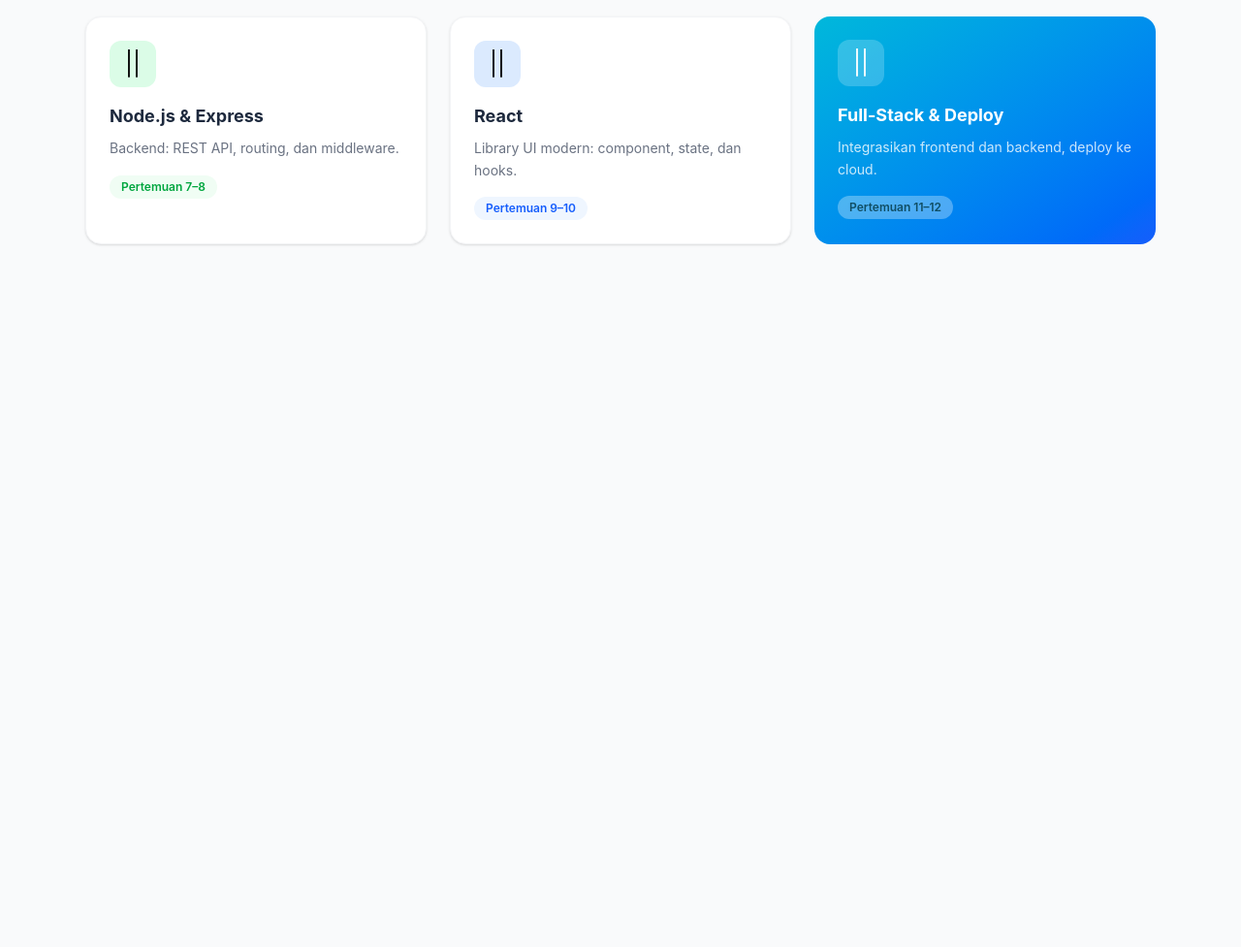
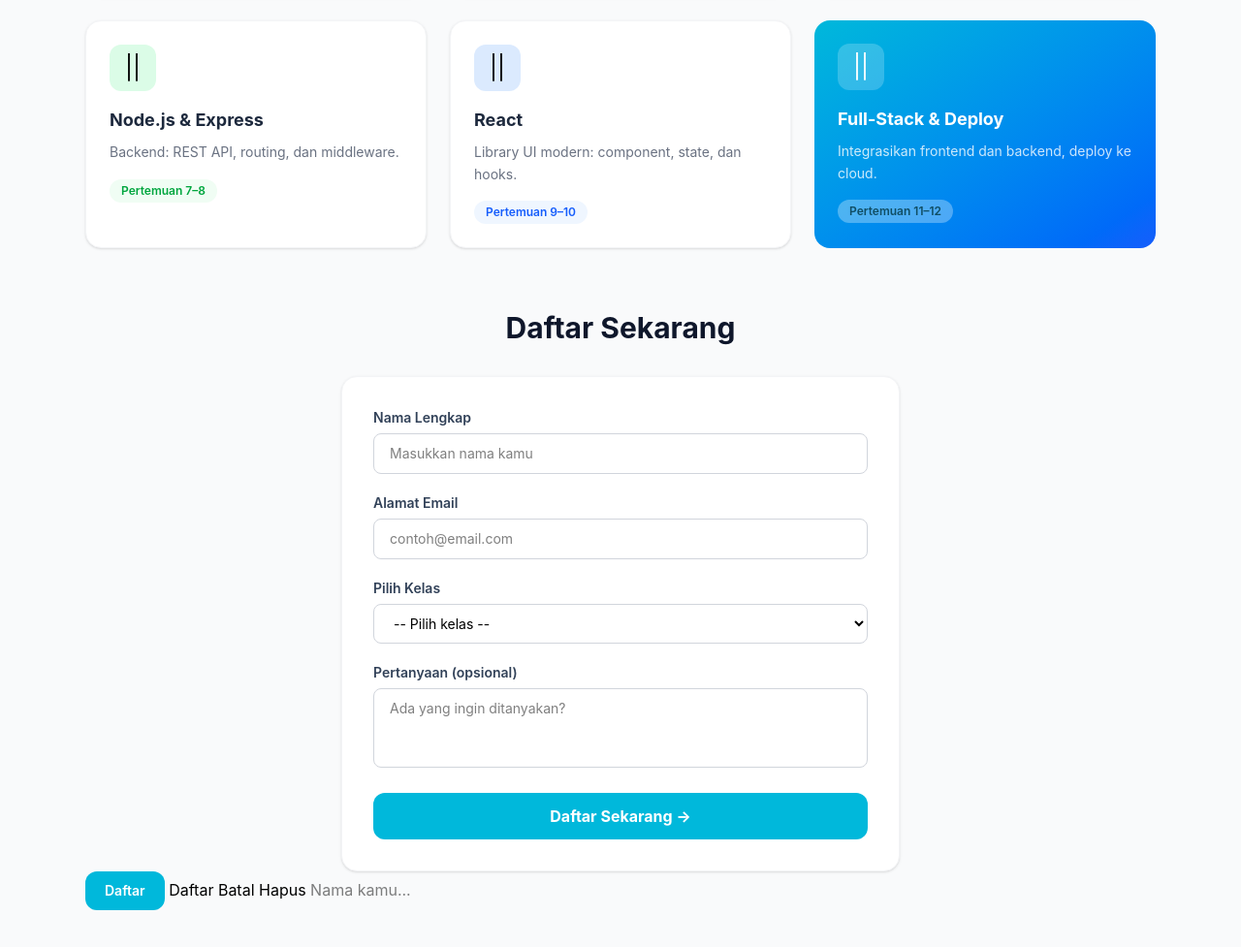
Before and after one commit to auliaillah-cell/2025573010070_workshop_web_dasar, a website built with Vite: page modul-5/index.html in a window 1280 px wide. Shown: the part 855-1832 px from the top of the page at 97% size. Before the commit the page ends 1147 px from the top, so only its background shows below. Built offline with nearby package versions, Linux system fonts and the light colour scheme.

Commit message:
bagian-4-komponen UI & dark mode

```diff
--- a/modul-5/index.html
+++ b/modul-5/index.html
@@ -5,7 +5,9 @@
     <meta name="viewport" content="width=device-width, initial-scale=1.0" />
     <title>Tailwind CSS</title>
   </head>
-  <body class="bg-gray-50 font-sans">
+  <body
+    class="bg-gray-50 dark:bg-slate-950 font-sans transition-colors duration-300"
+  >
     <!-- Navbar Responsif -->
     <nav class="bg-slate-900 text-white px-6 py-4 sticky top-0 z-50">
       <div class="max-w-6xl mx-auto flex items-center justify-between">
@@ -18,9 +20,8 @@
             >
           </li>
           <li>
-            <a href="#" class="hover:text-cyan-400 transition-colors"
-              >Layanan</a
-            >
+            <a href="#" class="hover:text-cyan-400 transition-colors">Layanan</a
+            >~
           </li>
           <li>
             <a href="#" class="hover:text-cyan-400 transition-colors">Blog</a>
@@ -36,6 +37,14 @@
         >
           Masuk
         </a>
+        <!-- Tambahkan tombol toggle di navbar, setelah tombol Masuk -->
+        <button
+          id="toggleDark"
+          class="ml-3 p-2 rounded-lg bg-slate-700 hover:bg-slate-600 text-white transition-colors"
+          title="Toggle Dark Mode"
+        >
+          Dark
+        </button>
       </div>
     </nav>
     <main class="max-w-6xl mx-auto px-6 py-10">
@@ -201,7 +210,93 @@
             </span>
           </div>
         </div>
+        <!-- Form Section — tambahkan setelah </section> kartu -->
+        <section class="mt-16 max-w-xl mx-auto">
+          <h2 class="text-3xl font-bold text-slate-900 text-center mb-8">
+            Daftar Sekarang
+          </h2>
+          <form
+            class="bg-white rounded-2xl shadow-sm border border-gray-100 p-8 space-y-5"
+          >
+            <!-- Input Group -->
+            <div>
+              <label
+                class="block text-sm font-semibold text-slate-700 mb-1.5"
+                for="nama"
+              >
+                Nama Lengkap
+              </label>
+              <input
+                id="nama"
+                type="text"
+                placeholder="Masukkan nama kamu"
+                class="w-full px-4 py-2.5 border border-gray-300 rounded-lg text-sm focus:outline-none focus:ring-2 focus:ring-cyan-500 focus:border-transparent transition"
+              />
+            </div>
+            <div>
+              <label
+                class="block text-sm font-semibold text-slate-700 mb-1.5"
+                for="email"
+              >
+                Alamat Email
+              </label>
+              <input
+                id="email"
+                type="email"
+                placeholder="contoh@email.com"
+                class="w-full px-4 py-2.5 border border-gray-300 rounded-lg text-sm focus:outline-none focus:ring-2 focus:ring-cyan-500 focus:border-transparent transition"
+              />
+            </div>
+            <div>
+              <label
+                class="block text-sm font-semibold text-slate-700 mb-1.5"
+                for="kelas"
+              >
+                Pilih Kelas
+              </label>
+              <select
+                id="kelas"
+                class="w-full px-4 py-2.5 border border-gray-300 rounded-lg text-sm bg-white focus:outline-none focus:ring-2 focus:ring-cyan-500 focus:border-transparent transition"
+              >
+                <option value="">-- Pilih kelas --</option>
+                <option>Kelas A — Senin/Rabu</option>
+                <option>Kelas B — Selasa/Kamis</option>
+              </select>
+            </div>
+            <div>
+              <label
+                class="block text-sm font-semibold text-slate-700 mb-1.5"
+                for="pesan"
+              >
+                Pertanyaan (opsional)
+              </label>
+              <textarea
+                id="pesan"
+                rows="3"
+                placeholder="Ada yang ingin ditanyakan?"
+                class="w-full px-4 py-2.5 border border-gray-300 rounded-lg text-sm resize-none focus:outline-none focus:ring-2 focus:ring-cyan-500 focus:border-transparent transition"
+              ></textarea>
+            </div>
+            <button
+              type="submit"
+              class="w-full bg-cyan-500 hover:bg-cyan-600 active:bg-cyan-700 text-white font-bold py-3 rounded-xl transition-colors focus:outline-none focus:ring-2 focus:ring-cyan-500 focus:ring-offset-2"
+            >
+              Daftar Sekarang →
+            </button>
+          </form>
+        </section>
       </section>
+      <!-- Sebelum: class panjang berulang -->
+      <button
+        class="inline-flex items-center justify-center px-5 py-2.5 rounded-xl font-semibold text-sm transition-all duration-200 bg-cyan-500 text-white hover:bg-cyan-600 ..."
+      >
+        Daftar
+      </button>
+      <!-- Sesudah: pakai @apply component -->
+      <button class="btn-primary">Daftar</button>
+      <button class="btn-outline">Batal</button>
+      <button class="btn-danger">Hapus</button>
+      <input type="text" class="input" placeholder="Nama kamu..." />
     </main>
     <script type="module" src="src/main.js"></script>
   </body>
--- a/modul-5/src/main.js
+++ b/modul-5/src/main.js
@@ -1,4 +1,18 @@
 // main.js
-import './style.css'
+import "./style.css";
 // Hapus semua kode lain di main.js (template default Vite)
 // Kita akan menulis HTML langsung di index.html
+// Dark mode toggle
+const btn = document.getElementById("toggleDark");
+const html = document.documentElement;
+// Cek preferensi tersimpan
+if (localStorage.getItem("theme") === "dark") {
+  html.classList.add("dark");
+  btn.textContent = "light";
+}
+btn.addEventListener("click", () => {
+  html.classList.toggle("dark");
+  const isDark = html.classList.contains("dark");
+  btn.textContent = isDark ? "light" : "dark";
+  localStorage.setItem("theme", isDark ? "dark" : "light");
+});
--- a/modul-5/src/style.css
+++ b/modul-5/src/style.css
@@ -1 +1,5 @@
+
+/* style.css */
 @import "tailwindcss";
+/* Aktifkan class-based dark mode */
+@custom-variant dark (&:where(.dark, .dark *));
```
